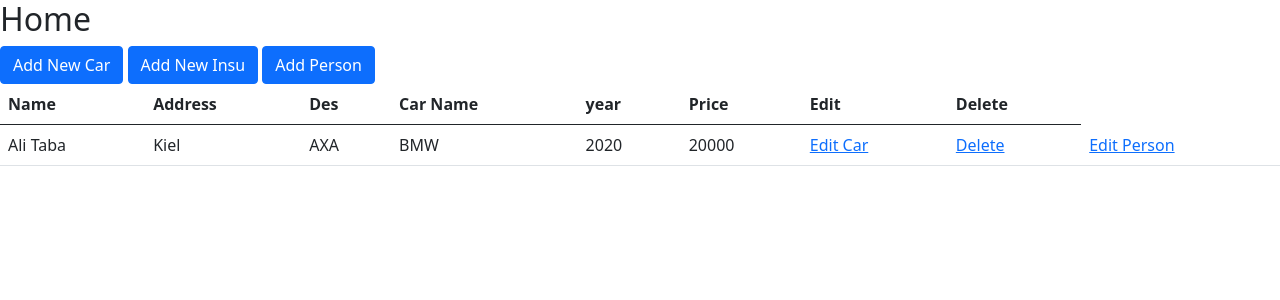
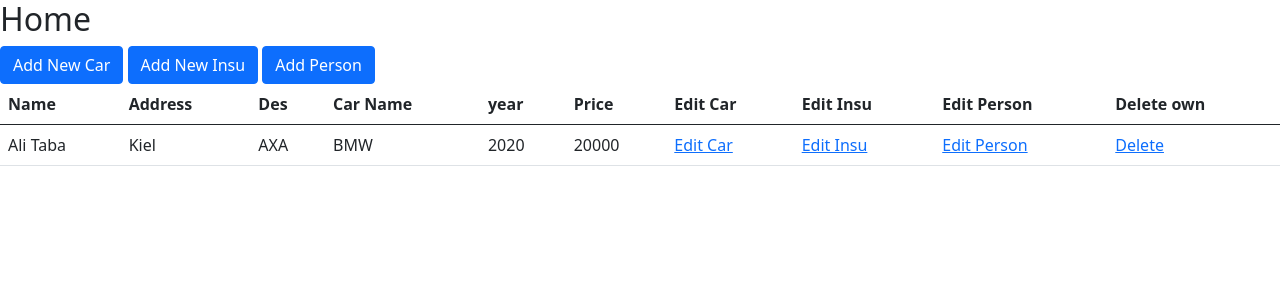
Before and after one commit to ATAGIT87/CarsSeles, a Flask app: page / in a window 1280 px wide. Shown: the top 300 px of the page. Run offline with Flask 2, Linux system fonts and the light colour scheme; data comes from the database, SQL or seed files in the repository; data that the repository does not hold is empty.

Commit message:
change and fix Update Function

```diff
--- a/app/app.py
+++ b/app/app.py
@@ -34,9 +34,11 @@ def index():
 
 @carsales.route("/addcar", methods = ['GET','POST'])
 def addcar():
+    car=[]
     connection = db_connection()
     if request.method == 'GET':
-        return render_template("addcar.html", car = {})
+        car.append({"idcar": '', "name": '', "year": '', "price": ''})
+        return render_template("addcar.html", car = car)
     if request.method == 'POST':
         id = int(request.form["id"])
         name = request.form["name"]
@@ -65,9 +67,11 @@ def carlist():
 
 @carsales.route("/addinsu", methods = ['GET','POST'])
 def addinsu():
+     insu=[]
      connection = db_connection()
      if request.method == 'GET':
-         return render_template("addinsu.html", insu = {})
+         insu.append({"insuid":'',"des":''})
+         return render_template("addinsu.html", insu = insu)
      if request.method == 'POST':
         id = int(request.form["id"])
         des = str(request.form["des"])
@@ -110,20 +114,16 @@ def deletecar(idcar):
 
 @carsales.route('/editperson/<int:idcar>',methods = ['GET','POST'])
 def editperson(idcar):
-    print('Hereeeeeeeeeeeeeee root')
     pr = []
     connection = db_connection()
     cursor = connection.cursor()
     if request.method == 'GET':
-        print('Hereeeeeeeeeeeeeee get')
         cursor.execute("SELECT * FROM carinfo.owns")
         for row in cursor.fetchall():
             pr.append({"id": row[0], "name": row[1], "address": row[2], "carid": row[3],"insu_id": row[4]})
         connection.close()
         return render_template("addperson.html", pr = {})
     if request.method == 'POST':
-        print('Hereeeeeeeeeeeeeee')
-
 
         name = str(request.form["name"])
         address = str(request.form["address"])
@@ -138,15 +138,15 @@ def editperson(idcar):
 
 @carsales.route('/updatecar/<int:idcar>',methods = ['GET','POST'])
 def updatecar(idcar):
-    cr = []
+    car = []
     connection = db_connection()
     cursor = connection.cursor()
     if request.method == 'GET':
         cursor.execute("SELECT * FROM car WHERE id= %s", (idcar,))
         for row in cursor.fetchall():
-            cr.append({"idcar": row[0], "name": row[1], "year": row[2], "price": row[3]})
+            car.append({"idcar": row[0], "name": row[1], "year": row[2], "price": row[3]})
         connection.close()
-        return render_template("addcar.html", car = {})
+        return render_template("addcar.html", car =car)
     if request.method == 'POST':
         name = str(request.form["name"])
         year = int(request.form["year"])
@@ -160,6 +160,27 @@ def updatecar(idcar):
 
 
 
+@carsales.route('/editinsu/<int:insuid>',methods = ['GET','POST'])
+def editinsu(insuid):
+    insu = []
+    connection = db_connection()
+    cursor = connection.cursor()
+    if request.method == 'GET':
+        cursor.execute("SELECT * FROM insurance WHERE id= %s", (insuid,))
+        for row in cursor.fetchall():
+            insu.append({"insuid": row[0], "des": row[1]})
+        connection.close()
+        return render_template("addinsu.html", insu =insu)
+    if request.method == 'POST':
+        des = str(request.form["des"])
+        cursor = connection.cursor()
+        sql=("UPDATE carinfo.insurance SET des = %s WHERE id = %s")
+        cursor.execute(sql, (des, insuid))
+        connection.commit()
+        connection.close()
+        return redirect('/')
+
+
 
 if __name__ == '__main__':
     carsales.run(host='0.0.0.0')
--- a/app/templates/carslist.html
+++ b/app/templates/carslist.html
@@ -30,8 +30,10 @@
             <th scope="col">Car Name</th>
             <th scope="col">year</th>
             <th scope="col">Price</th>
-            <th scope="col">Edit</th>
-            <th scope="col">Delete</th>
+            <th scope="col">Edit Car</th>
+            <th scope="col">Edit Insu</th>
+            <th scope="col">Edit Person</th>
+            <th scope="col">Delete own</th>
             </tr>
         </thead>
         <tbody>
@@ -42,14 +44,15 @@
                     <td>{{ pr.name }}</th>
                     <td>{{ pr.address }}</td>
                     <td hidden>{{ pr.carid }}</th>
-                    <td hidden>{{ pr.carinsu }}</th>
+                    <td hidden>{{ pr.insuid }}</th>
                     <td>{{ pr.des }}</td>
                     <td>{{ pr.carname }}</td>
                     <td>{{ pr.year }}</td>
                     <td>{{ pr.price }}</td>
                     <td><a href='updatecar/{{ pr.idcar }}'>Edit Car</a></td>
+                    <td><a href='editinsu/{{ pr.insuid }}'>Edit Insu</a></td>
+                    <td><a href='editperson/{{ pr.id }}'>Edit Person</a></td>
                     <td><a href='deletecar/{{ pr.id }}'>Delete</a></td>
-                    <td><a href='editperson/{{ pr.id }}'>Edit Person</a></td>
                 </tr>
             {% endfor %}
         </tbody>
```
Also changed, not shown: app/templates/addcar.html (+4 -4 lines), app/templates/addinsu.html (+5 -3 lines).
